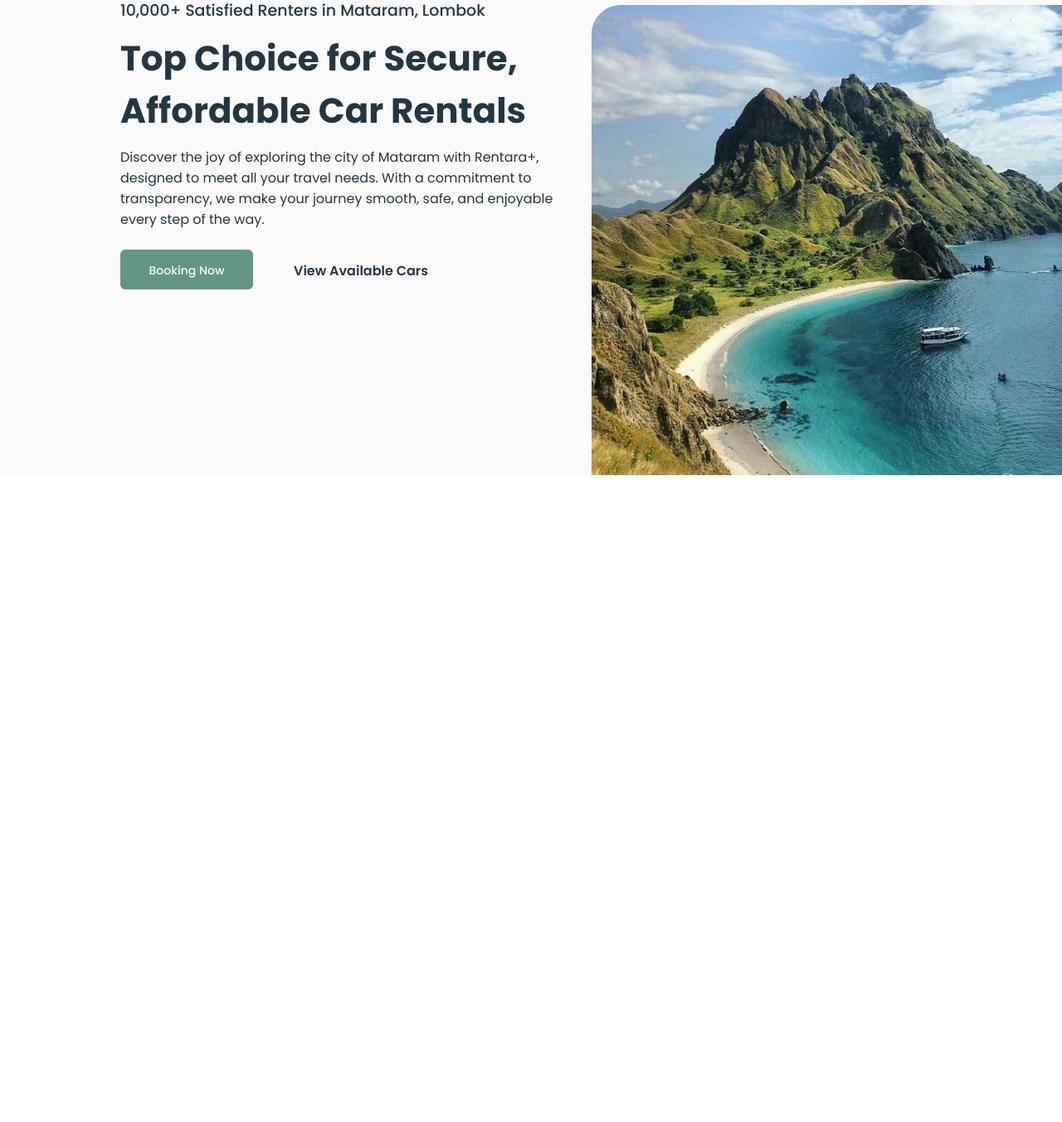
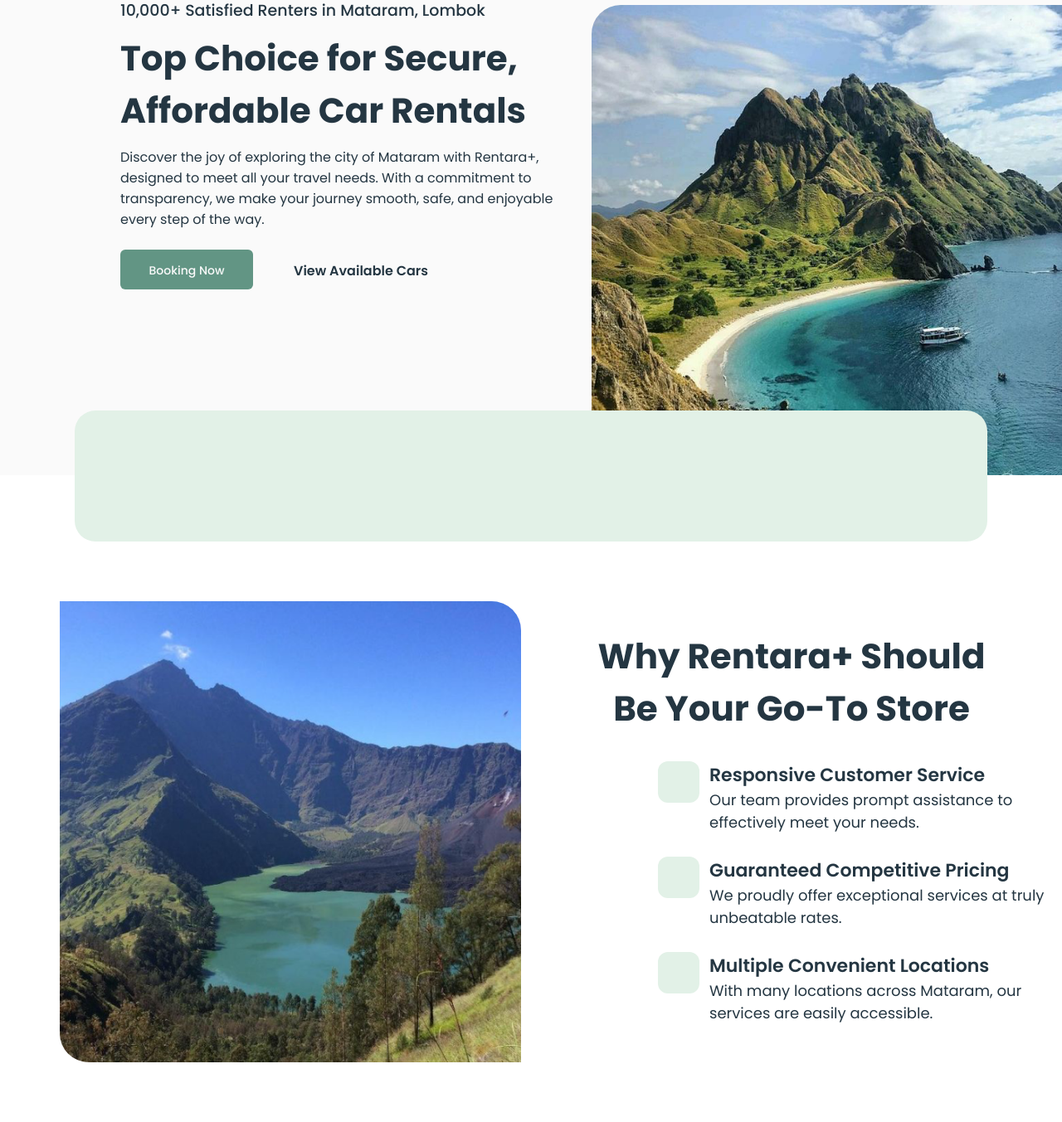
Before and after one commit to PBP-C07/rentara, a Django app: page / in a window 1280 px wide. Shown: the part 291-1644 px from the top of the page at 83% size. Before the commit the page ends 864 px from the top, so only its background shows below. Run offline with Django 5.2, Linux system fonts and the light colour scheme; some libraries are stand-ins or nearby versions.

Commit message:
Revise Landing Page

```diff
--- a/main/templates/main.html
+++ b/main/templates/main.html
@@ -1,3 +1,4 @@
+
 {% extends 'base.html' %}
 {% load static %}
 
@@ -14,27 +15,72 @@
                 Top Choice for Secure, <br>
                 Affordable Car Rentals
             </h2>
-            <p
-                style="color: #243642; font-size: 16px; font-weight: 400; line-height: normal; width: 559px; margin-bottom: 12px;">
-                Discover the joy of exploring the city of Mataram with Rentara+, designed to meet all your travel needs.
-                With a commitment to transparency, we make your journey smooth, safe, and enjoyable every step of the
-                way.
+            <p style="color: #243642; font-size: 16px; font-weight: 400; line-height: normal; width: 559px; margin-bottom: 12px;">
+                Discover the joy of exploring the city of Mataram with Rentara+, designed to meet all your travel needs. With a commitment to transparency, we make your journey smooth, safe, and enjoyable every step of the way.
             </p>
             <div class="flex gap-[10px]">
-                <button
-                    class="group relative flex justify-center border border-transparent text-sm font-medium rounded-md text-[#FAFAFA] bg-[#629584] hover:bg-[#629584] focus:outline-none focus:ring-2 focus:ring-offset-2 focus:ring-[#629584]"
-                    style="margin-top: 12px; width: 160px; height: 48px; padding: 14px 32px;">
+                <button class="group relative flex justify-center border border-transparent text-sm font-medium rounded-md text-[#FAFAFA] bg-[#629584] hover:bg-[#629584] focus:outline-none focus:ring-2 focus:ring-offset-2 focus:ring-[#629584]" style="margin-top: 12px; width: 160px; height: 48px; padding: 14px 32px;">
                     Booking Now
                 </button>
-                <button class="bg-transparent text-[#243642] border-transparent rounded-[5px] cursor-pointer"
-                    style="margin-top: 12px; width: 240px; height: 48px; padding: 14px 32px; font-size: 16px;">
+                <button class="bg-transparent text-[#243642] border-transparent rounded-[5px] cursor-pointer" style="margin-top: 12px; width: 240px; height: 48px; padding: 14px 32px; font-size: 16px;">
                     View Available Cars
                 </button>
             </div>
         </div>
         <div class="flex-1 flex justify-end items-end">
-            <img src="https://raw.githubusercontent.com/PBP-C07/Rentara/main/staticfiles/image/lombok.png" alt="Scenic view of Mataram" class="object-cover"
-                style="width: 800px; height: auto; border-radius: 35px 0 0 0;">
+            <img src="{% static 'image/lombok.png' %}" alt="Scenic view of Mataram" class="object-cover" style="width: 800px; height: auto; border-radius: 35px 0 0 0;">
+        </div>
+    </div>
+</div>
+<div class="flex justify-center" style="margin: -78px 0 0 0;">
+    <div style="width: 1100px; height: 158px; flex-shrink: 0; border-radius: 25px; background: #E2F1E7;"></div>
+</div>
+
+<div class="flex justify-center items-center" style="margin-top: 72px; margin-bottom: 72px;">
+    <div class="flex w-full">
+        <div class="flex" style="margin-left: 72px;">
+            <img src="{% static 'image/mataram.png' %}" alt="Scenic mountain view in Mataram" class="object-cover" style="width: 600px; height: auto; border-radius: 0 35px 0 35px;">
+        </div>
+        <div class="flex-1 flex flex-col justify-center">
+            <h2 class="text-center" style="color: #243642; font-size: 42px; font-weight: 700; line-height: normal; margin-bottom: 8px;">
+                Why Rentara+ Should <br>
+                Be Your Go-To Store
+            </h2>
+            <div class="space-y-4 mt-6" style="margin-left: 165px;">
+                <div class="flex items-start space-x-3">
+                    <div class="w-[50px] h-[50px] rounded-[12px] bg-[#E2F1E7] flex items-center justify-center">
+                        <i class="fas fa-phone-alt" style="color: #243642; font-size: 17px;"></i>
+                    </div>
+                    <div>
+                        <p style="color: #243642; font-size: 22px; font-weight: 550; line-height: normal;">
+                            Responsive Customer Service</p>
+                        <p style="color: #243642; font-size: 18px; font-weight: 400; line-height: normal; width: 425px; margin-bottom: 12px;">
+                            Our team provides prompt assistance to effectively meet your needs.</p>
+                    </div>
+                </div>
+                <div class="flex items-start space-x-3">
+                    <div class="w-[50px] h-[50px] rounded-[12px] bg-[#E2F1E7] flex items-center justify-center">
+                        <i class="fas fa-tag" style="color: #243642; font-size: 17px;"></i>
+                    </div>
+                    <div>
+                        <p style="color: #243642; font-size: 22px; font-weight: 550; line-height: normal;">
+                            Guaranteed Competitive Pricing</p>
+                        <p style="color: #243642; font-size: 18px; font-weight: 400; line-height: normal; width: 425px; margin-bottom: 12px;">
+                            We proudly offer exceptional services at truly unbeatable rates.</p>
+                    </div>
+                </div>
+                <div class="flex items-start space-x-3">
+                    <div class="w-[50px] h-[50px] rounded-[12px] bg-[#E2F1E7] flex items-center justify-center">
+                        <i class="fas fa-map-marker-alt" style="color: #243642; font-size: 17px;"></i>
+                    </div>
+                    <div>
+                        <p style="color: #243642; font-size: 22px; font-weight: 550; line-height: normal;">
+                            Multiple Convenient Locations</p>
+                        <p style="color: #243642; font-size: 18px; font-weight: 400; line-height: normal; width: 425px; margin-bottom: 12px;">
+                            With many locations across Mataram, our services are easily accessible.</p>
+                    </div>
+                </div>
+            </div>
         </div>
     </div>
 </div>
```
Also changed, not shown: reviews/templates/show_review.html (+6 -3 lines), static/image/mataram.png (added).
